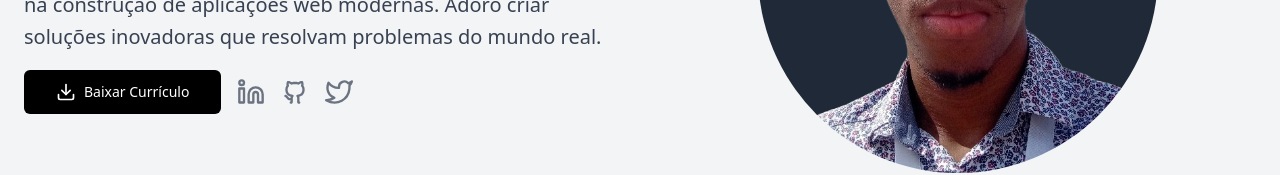
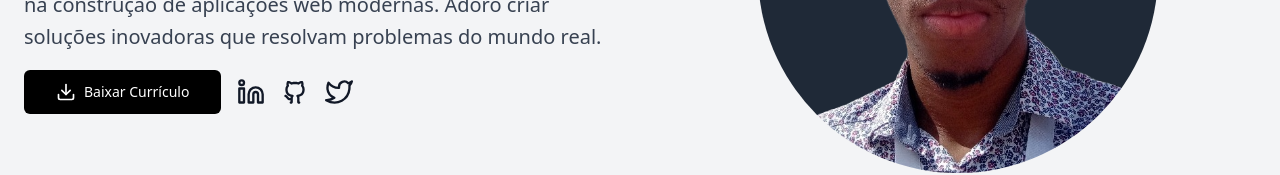
Before and after one commit to Manuel-AC-Ventura/portfolio, a React (Vite) app: page / in a window 1280 px wide. Shown: the part 419-594 px from the top of the page. Built offline with nearby package versions, Linux system fonts and the light colour scheme.

Commit message:
chore: Update theme colors to use black for dark mode across components

```diff
--- a/package.json
+++ b/package.json
@@ -36,5 +36,11 @@
     "postcss": "^8.4.38",
     "tailwindcss": "^3.4.3",
     "vite": "^5.2.0"
+  },
+  "pnpm": {
+    "onlyBuiltDependencies": [
+      "@biomejs/biome",
+      "esbuild"
+    ]
   }
 }
--- a/src/App.jsx
+++ b/src/App.jsx
@@ -1,10 +1,10 @@
 import { Home } from "@/components/Home";
 import { Header } from "@/components/Header";
 import { Skills } from "@/components/Skills";
+import { Footer } from "@/components/Footer";
 import { Projects } from "@/components/Projects";
-import { Footer } from "@/components/Footer";
+import { ThemeProvider } from "@/context/themeContext";
 import { TranslationProvider } from "./context/translationContext";
-import { ThemeProvider } from "@/context/themeContext";
 
 export const App = () => {
   return (
--- a/src/components/Footer.jsx
+++ b/src/components/Footer.jsx
@@ -8,7 +8,7 @@ export const Footer = () => {
   return (
     <section
       id="Contact"
-      className={`w-full py-12 md:py-24 lg:py-32 ${theme === "dark" ? "bg-gray-800" : "bg-gray-100"}`}
+      className={`w-full py-12 md:py-24 lg:py-32 ${theme === "dark" ? "bg-black" : "bg-gray-100"}`}
     >
       <div className="container grid items-center justify-center gap-6 px-4 md:px-6 lg:grid-cols-2 lg:gap-10">
         <div className="space-y-4">
--- a/src/components/Header.jsx
+++ b/src/components/Header.jsx
@@ -25,7 +25,7 @@ export const Header = () => {
 
   return (
     <header
-      className={`w-full py-4 px-4 md:px-6 flex items-center justify-between ${theme === "dark" ? "bg-gray-800" : "bg-gray-100"}`}
+      className={`w-full py-4 px-4 md:px-6 flex items-center justify-between ${theme === "dark" ? "bg-black" : "bg-gray-100"}`}
     >
       <div className="flex items-center space-x-4">
         <a
--- a/src/components/Home.jsx
+++ b/src/components/Home.jsx
@@ -7,11 +7,16 @@ import { FiLinkedin, FiTwitter, FiDownload } from "react-icons/fi";
 export const Home = () => {
   const { theme } = useTheme();
   const { t } = useTranslation();
+  const socials = [
+    { name: "LinkedIn", icon: <FiLinkedin size={28} /> },
+    { name: "GitHub", icon: <RiGithubLine size={28} /> },
+    { name: "Twitter", icon: <FiTwitter size={28} /> },
+  ]
 
   return (
     <section
       id="Home"
-      className={`w-full py-12 md:py-24 lg:py-32 ${theme === "dark" ? "bg-gray-800" : "bg-gray-100"}`}
+      className={`w-full py-12 md:py-24 lg:py-32 ${theme === "dark" ? "bg-black" : "bg-gray-100"}`}
     >
       <div className="container grid items-center justify-center gap-6 px-4 md:px-6 lg:grid-cols-2 lg:gap-10">
         <div className="space-y-4">
@@ -38,24 +43,15 @@ export const Home = () => {
               <span>{t("download_resume")}</span>
             </button>
             <div className="flex items-center gap-4">
-              <a
-                className="text-gray-500 hover:text-gray-900 dark:text-gray-400 dark:hover:text-gray-50"
-                href="#"
-              >
-                <FiLinkedin size={28} />
-              </a>
-              <a
-                className="text-gray-500 hover:text-gray-900 dark:text-gray-400 dark:hover:text-gray-50"
-                href="#"
-              >
-                <RiGithubLine size={28} />
-              </a>
-              <a
-                className="text-gray-500 hover:text-gray-900 dark:text-gray-400 dark:hover:text-gray-50"
-                href="#"
-              >
-                <FiTwitter size={28} />
-              </a>
+              {socials.map((social, index) => (
+                <a
+                  href="#"
+                  key={index}
+                  className={`text-lg transition-al ${theme === "dark" ? "text-white hover:text-gray-400 " : "text-gray-900 hover:text-gray-600"}`}
+                >
+                  {social.icon}
+                </a>
+              ))}
             </div>
           </div>
         </div>
--- a/src/components/Projects.jsx
+++ b/src/components/Projects.jsx
@@ -17,7 +17,7 @@ export const Projects = () => {
   return (
     <section
       id="Projectos"
-      className={`w-full py-12 md:py-24 lg:py-32 ${theme === "dark" ? "bg-gray-800" : "bg-gray-100"}`}
+      className={`w-full py-12 md:py-24 lg:py-32 ${theme === "dark" ? "bg-black" : "bg-gray-100"}`}
     >
       <div className="container space-y-12 px-4 md:px-6">
         <div
--- a/src/components/Skills.jsx
+++ b/src/components/Skills.jsx
@@ -40,7 +40,7 @@ export const Skills = () => {
   return (
     <section
       id="Skills"
-      className={`w-full py-12 md:py-24 lg:py-32 ${theme === "dark" ? "bg-gray-800" : "bg-gray-100"}`}
+      className={`w-full py-12 md:py-24 lg:py-32 ${theme === "dark" ? "bg-black" : "bg-gray-100"}`}
     >
       <div className="container grid items-center justify-center gap-6 px-4 md:px-6">
         <div className="space-y-4 text-center">
--- a/src/components/ui/switch.jsx
+++ b/src/components/ui/switch.jsx
@@ -6,7 +6,7 @@ import { cn } from "@/lib/utils";
 const Switch = React.forwardRef(({ className, ...props }, ref) => (
   <SwitchPrimitives.Root
     className={cn(
-      "peer inline-flex h-6 w-11 shrink-0 cursor-pointer items-center rounded-full border-2 border-transparent transition-colors focus-visible:outline-none focus-visible:ring-2 focus-visible:ring-slate-950 focus-visible:ring-offset-2 focus-visible:ring-offset-white disabled:cursor-not-allowed disabled:opacity-50 data-[state=checked]:bg-slate-900 data-[state=unchecked]:bg-slate-200 dark:focus-visible:ring-slate-300 dark:focus-visible:ring-offset-slate-950 dark:data-[state=checked]:bg-slate-50 dark:data-[state=unchecked]:bg-slate-800",
+      "peer inline-flex h-6 w-11 shrink-0 cursor-pointer items-center rounded-full border-2 border-transparent transition-colors focus-visible:outline-none focus-visible:ring-2 focus-visible:ring-black focus-visible:ring-offset-2 focus-visible:ring-offset-white disabled:cursor-not-allowed disabled:opacity-50 data-[state=checked]:bg-black data-[state=unchecked]:bg-slate-200 dark:focus-visible:ring-slate-300 dark:focus-visible:ring-offset-slate-950 dark:data-[state=checked]:bg-slate-50 dark:data-[state=unchecked]:bg-black",
       className,
     )}
     {...props}
@@ -14,7 +14,7 @@ const Switch = React.forwardRef(({ className, ...props }, ref) => (
   >
     <SwitchPrimitives.Thumb
       className={cn(
-        "pointer-events-none block h-5 w-5 rounded-full bg-white shadow-lg ring-0 transition-transform data-[state=checked]:translate-x-5 data-[state=unchecked]:translate-x-0 dark:bg-slate-950",
+        "pointer-events-none block h-5 w-5 rounded-full bg-white shadow-lg ring-0 transition-transform data-[state=checked]:translate-x-5 data-[state=unchecked]:translate-x-0 dark:bg-black",
       )}
     />
   </SwitchPrimitives.Root>
```
